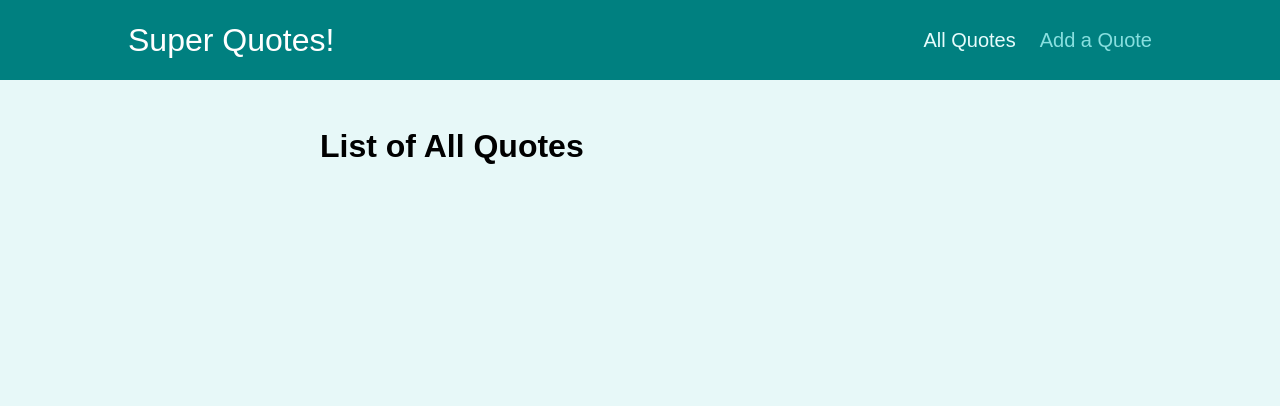
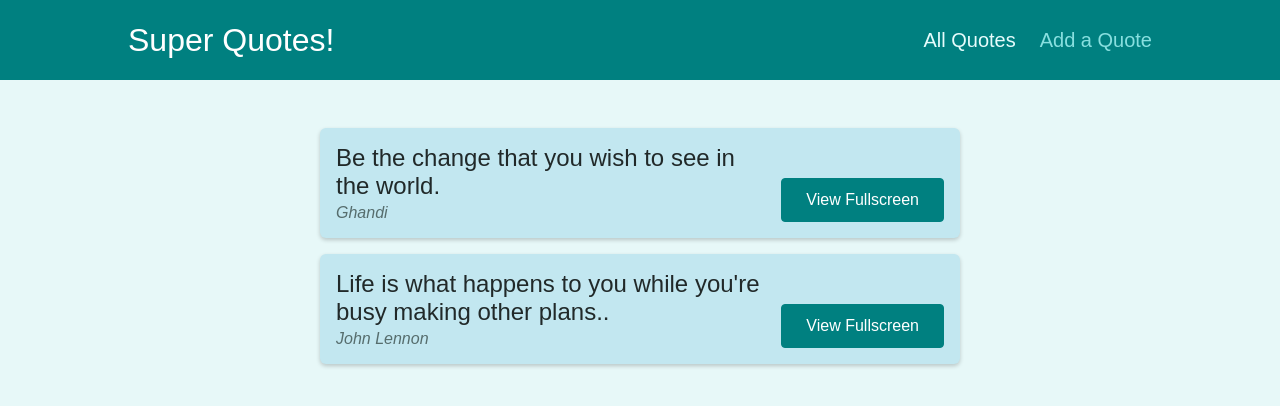
Before and after one commit to DEFIdaniel1/quote-monkey, a React (Create React App) app: page /quotes in a window 1280 px wide. Shown: the top 406 px of the page. Built offline with nearby package versions, Linux system fonts and the light colour scheme.

Commit message:
added quote functionality
page redirects upon quote submission, prompt if leaving page with focus field, setting up the submit and quotelists

```diff
--- a/src/App.js
+++ b/src/App.js
@@ -4,6 +4,7 @@ import Quotes from "./pages/Quotes";
 import AddQuote from "./pages/AddQuote";
 import QuoteDetails from "./pages/QuoteDetails";
 import Layout from "./components/layout/Layout";
+import NotFound from "./pages/NotFound";
 
 function App() {
   return (
@@ -22,6 +23,9 @@ function App() {
           <Route path="/quotes/:quoteId">
             <QuoteDetails />
           </Route>
+          <Route path="*">
+            <NotFound />
+          </Route>
         </Switch>
       </Layout>
     </div>
--- a/src/components/layout/MainNavigation.js
+++ b/src/components/layout/MainNavigation.js
@@ -10,12 +10,12 @@ const MainNavigation = () => {
       <nav className={classes.nav}>
         <ul>
           <li>
-            <NavLink activeClassName={classes.active} to="./quotes">
+            <NavLink activeClassName={classes.active} to="/quotes">
               All Quotes
             </NavLink>
           </li>
           <li>
-            <NavLink activeClassName={classes.active} to="./add-quote">
+            <NavLink activeClassName={classes.active} to="/add-quote">
               Add a Quote
             </NavLink>
           </li>
--- a/src/components/quotes/QuoteForm.js
+++ b/src/components/quotes/QuoteForm.js
@@ -1,10 +1,13 @@
-import { useRef } from 'react';
+import { useRef, useState, Fragment } from "react";
+import { Prompt } from "react-router-dom";
 
-import Card from '../ui/Card';
-import LoadingSpinner from '../ui/LoadingSpinner';
-import classes from './QuoteForm.module.css';
+import Card from "../UI/Card";
+import LoadingSpinner from "../UI/LoadingSpinner";
+import classes from "./QuoteForm.module.css";
 
 const QuoteForm = (props) => {
+  const [enteringText, setEnteringText] = useState(false);
+
   const authorInputRef = useRef();
   const textInputRef = useRef();
 
@@ -19,9 +22,28 @@ const QuoteForm = (props) => {
     props.onAddQuote({ author: enteredAuthor, text: enteredText });
   }
 
+  const finishedEnteringHandler = () => {
+    setEnteringText(false);
+  }
+
+  const formFocusedHandler = () => {
+    setEnteringText(true);
+  };
+
   return (
+    <Fragment>
+      <Prompt
+        when={enteringText}
+        message={(location) =>
+          "Are you sure you want to leave? All of your entered data will be lost!"
+        }
+      />
       <Card>
-      <form className={classes.form} onSubmit={submitFormHandler}>
+        <form
+          onFocus={formFocusedHandler}
+          className={classes.form}
+          onSubmit={submitFormHandler}
+        >
           {props.isLoading && (
             <div className={classes.loading}>
               <LoadingSpinner />
@@ -29,18 +51,19 @@ const QuoteForm = (props) => {
           )}
 
           <div className={classes.control}>
-          <label htmlFor='author'>Author</label>
-          <input type='text' id='author' ref={authorInputRef} />
+            <label htmlFor="author">Author</label>
+            <input type="text" id="author" ref={authorInputRef} />
           </div>
           <div className={classes.control}>
-          <label htmlFor='text'>Text</label>
-          <textarea id='text' rows='5' ref={textInputRef}></textarea>
+            <label htmlFor="text">Text</label>
+            <textarea id="text" rows="5" ref={textInputRef}></textarea>
           </div>
           <div className={classes.actions}>
-          <button className='btn'>Add Quote</button>
+            <button onClick={finishedEnteringHandler} className="btn">Add Quote</button>
           </div>
         </form>
       </Card>
+    </Fragment>
   );
 };
 
--- a/src/components/quotes/QuoteItem.js
+++ b/src/components/quotes/QuoteItem.js
@@ -1,3 +1,5 @@
+import { Link } from 'react-router-dom';
+
 import classes from './QuoteItem.module.css';
 
 const QuoteItem = (props) => {
@@ -9,9 +11,9 @@ const QuoteItem = (props) => {
         </blockquote>
         <figcaption>{props.author}</figcaption>
       </figure>
-      <a className='btn'>
+      <Link className='btn' to={`/quotes/${props.id}`}>
         View Fullscreen
-      </a>
+      </Link>
     </li>
   );
 };
--- a/src/pages/AddQuote.js
+++ b/src/pages/AddQuote.js
@@ -1,8 +1,18 @@
-import React from 'react'
+import { useHistory } from 'react-router-dom';
 
-const AddQuote = () => {
+import QuoteForm from '../components/quotes/QuoteForm';
+
+
+const AddQuote = (props) => {
+  const history = useHistory();
+
+  const addQuoteHandler = (quoteData) => {
+    console.log(quoteData);
+    history.push("/quotes");
+  };
+
   return (
-    <div>AddQuote</div>
+    <QuoteForm onAddQuote={addQuoteHandler}/>
   )
 }
 
--- /dev/null
+++ b/src/pages/NotFound.js
@@ -0,0 +1,11 @@
+import React from 'react'
+
+function NotFound() {
+  return (
+    <div className="centered">
+      <p>Page Not Found...</p>
+    </div>
+  );
+};
+
+export default NotFound;
--- a/src/pages/QuoteDetails.js
+++ b/src/pages/QuoteDetails.js
@@ -2,14 +2,33 @@ import React, { Fragment } from "react";
 import { Route, useParams } from "react-router-dom";
 
 import Comments from "../components/comments/Comments";
+import HighlightedQuote from "../components/quotes/HighlightedQuote";
+
+const DUMMY_QUOTES = [
+  {
+    id: "q1",
+    author: "Ghandi",
+    text: "Be the change that you wish to see in the world.",
+  },
+  {
+    id: "q2",
+    author: "John Lennon",
+    text: "Life is what happens to you while you're busy making other plans..",
+  },
+];
 
 const QuoteDetails = () => {
   const params = useParams();
+  const quote = DUMMY_QUOTES.find((quote) => quote.id === params.quoteId);
+
+  if (!quote) {
+    return <p>Sorry, no quote found!</p>;
+  }
 
   return (
     <Fragment>
       <h1>Quote Details Page</h1>
-      <p>{params.quoteId}</p>
+      <HighlightedQuote text={quote.text} author={quote.author} />
       <Route path={`/quotes/${params.quoteId}/comments`}>
         <Comments></Comments>
       </Route>
--- a/src/pages/Quotes.js
+++ b/src/pages/Quotes.js
@@ -1,9 +1,24 @@
 import React, {Fragment} from 'react';
+
+import QuoteList from '../components/quotes/QuoteList';
+
+const DUMMY_QUOTES = [
+  {
+    id: "q1",
+    author: "Ghandi",
+    text: "Be the change that you wish to see in the world.",
+  },
+  {
+    id: "q2",
+    author: "John Lennon",
+    text: "Life is what happens to you while you're busy making other plans..",
+  },
+];
 
 const Quotes = () => {
   return (
     <Fragment>
-      <h1>List of All Quotes</h1>
+      <QuoteList quotes={DUMMY_QUOTES}/>
     </Fragment>
   );
 }
```
Also changed, not shown: 1 other file (tests, documents, lock files or other folders). Lines whose indentation alone changed are shown as unchanged.
